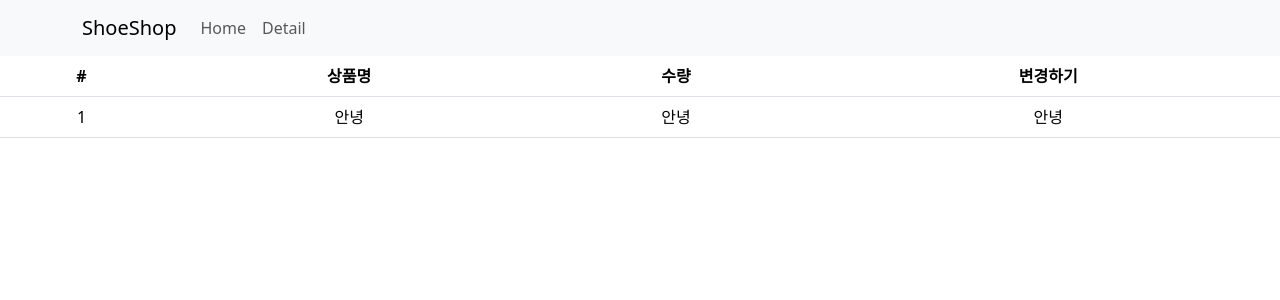
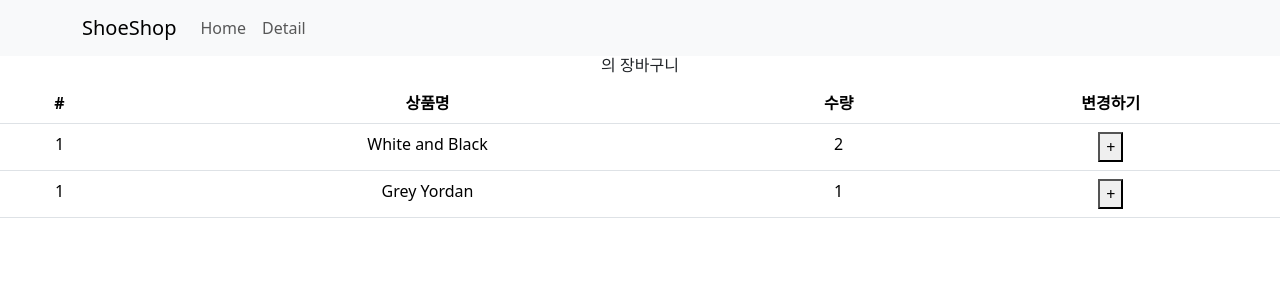
Before and after one commit to YongBin123/shopping_mall, a React (Create React App) app: page /cart in a window 1280 px wide. Shown: the top 300 px of the page. Built offline with nearby package versions, Linux system fonts and the light colour scheme.

Commit message:
[Feat] Redux state 보관 및 변경 실습 코드 추가
리액트 영상 중 Redux state 보관 및 변경 부분 실습 코드!

```diff
--- a/src/index.js
+++ b/src/index.js
@@ -4,6 +4,7 @@
 import App from './App';
 import reportWebVitals from './reportWebVitals';
 import { BrowserRouter } from 'react-router-dom';
+import { Provider } from 'react-redux';
 import store from './store.js'
 
 
@@ -11,11 +12,11 @@
 const root = ReactDOM.createRoot(document.getElementById('root'));
 root.render(
   //<React.StrictMode>
-  <provider store={store}>
+  <Provider store={store}>
       <BrowserRouter>
         <App />
       </BrowserRouter>
-  </provider>
+  </Provider>
   //</React.StrictMode>
 );
 
--- a/src/routes/Cart.js
+++ b/src/routes/Cart.js
@@ -1,8 +1,15 @@
 import {Table} from 'react-bootstrap'
+import { useDispatch, useSelector } from 'react-redux'
+import { changeName } from "./../store.js"
 
 function Cart() {
+
+    let state = useSelector((state)=> state )
+    let dispatch = useDispatch()
+
     return (
         <div>
+            <h6>{state.user.name}의 장바구니</h6>
             <Table>
                 <thead>
                     <tr>
@@ -13,12 +20,20 @@
                     </tr>
                 </thead>
                 <tbody>
-                    <tr>
-                        <td>1</td>
-                        <td>안녕</td>
-                        <td>안녕</td>
-                        <td>안녕</td>
-                    </tr>
+                    {
+                        state.cart.map((a, i)=>
+                            <tr key={i}>
+                                <td>1</td>
+                                <td>{state.cart[i].name}</td>
+                                <td>{state.cart[i].count}</td>
+                                <td>
+                                    <button onClick={()=>{
+                                        dispatch(changeName())
+                                    }}>+</button>
+                                </td>
+                            </tr>
+                        )
+                    }
                 </tbody>
             </Table>
         </div>
--- a/src/store.js
+++ b/src/store.js
@@ -1,7 +1,28 @@
-import { configureStore } from '@reduxjs/toolkit'
+import { configureStore, createSlice } from '@reduxjs/toolkit'
+
+let user = createSlice({
+    name : 'user',
+    initialState : 'kim',
+    reducers : {
+        changeName(state){
+            return 'john' + state
+        }
+    }
+})
+
+export let { changeName } = user.actions
+
+let cart = createSlice({
+    name : 'cart',
+    initialState : [
+        {id : 0, name : 'White and Black', count : 2},
+        {id : 2, name : 'Grey Yordan', count : 1}
+    ]
+})
 
 export default configureStore({
   reducer: {
-
-    }
+    user : user.reducer,
+    cart : cart.reducer
+  }
 })
```
